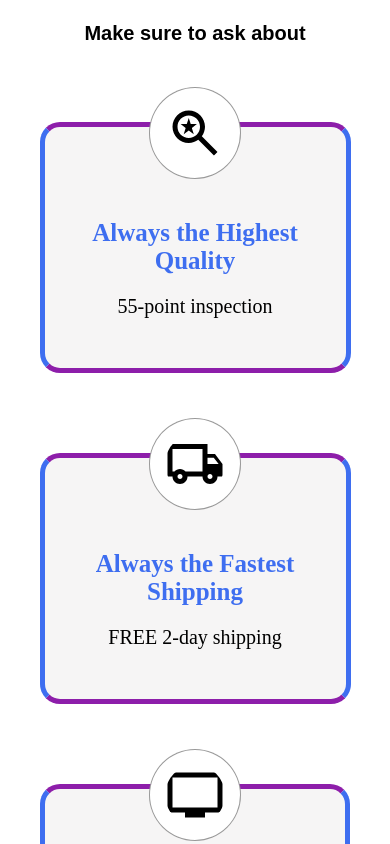
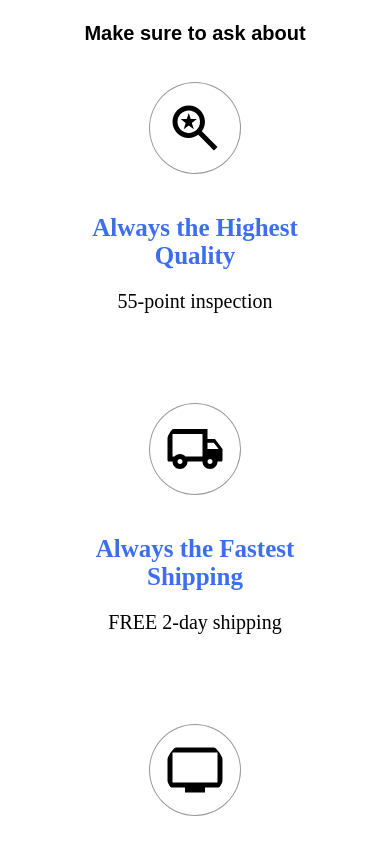
Before and after one commit to blain-crawford/bass-shop, a React (Create React App) app: page / in a window 390 px wide. Shown: the part 2360-3204 px from the top of the page. Built offline with nearby package versions, Linux system fonts and the light colour scheme; a web font is replaced by a local one.

Commit message:
styling offer divs on home page

```diff
--- a/src/components/css/HomePageStyles.module.css
+++ b/src/components/css/HomePageStyles.module.css
@@ -157,4 +157,41 @@
   .askAbout {
     font-size: 20px;
   }
+
+  .detailDiv {
+    display: flex;
+    flex-direction: column;
+    justify-content: center;
+    align-items: center;
+    border: none;
+    background-color: rgb(0, 0, 0, 0);
+    padding: 0 5px 50px 5px;
+    border-radius: 20px;
+    margin: 20px;
+  }
+
+  .detailIcon {
+    position: relative;
+    bottom: 40px;
+    font-size: 60px !important;
+    background-color: white;
+    border: 1px solid rgb(0, 0, 0, 0.4);
+    border-radius: 100px;
+    margin: 0 !important;
+    padding: 15px !important;
+  }
+
+  .promise {
+    width: 75%;
+    font-size: 25px;
+    color: rgb(62, 110, 240);
+    margin: 0 0 20px 0;
+    padding: 0;
+  }
+
+  .detailDescription {
+    font-size: 20px;
+    margin: 0 auto;
+    padding: 0;
+  }
 }
```
